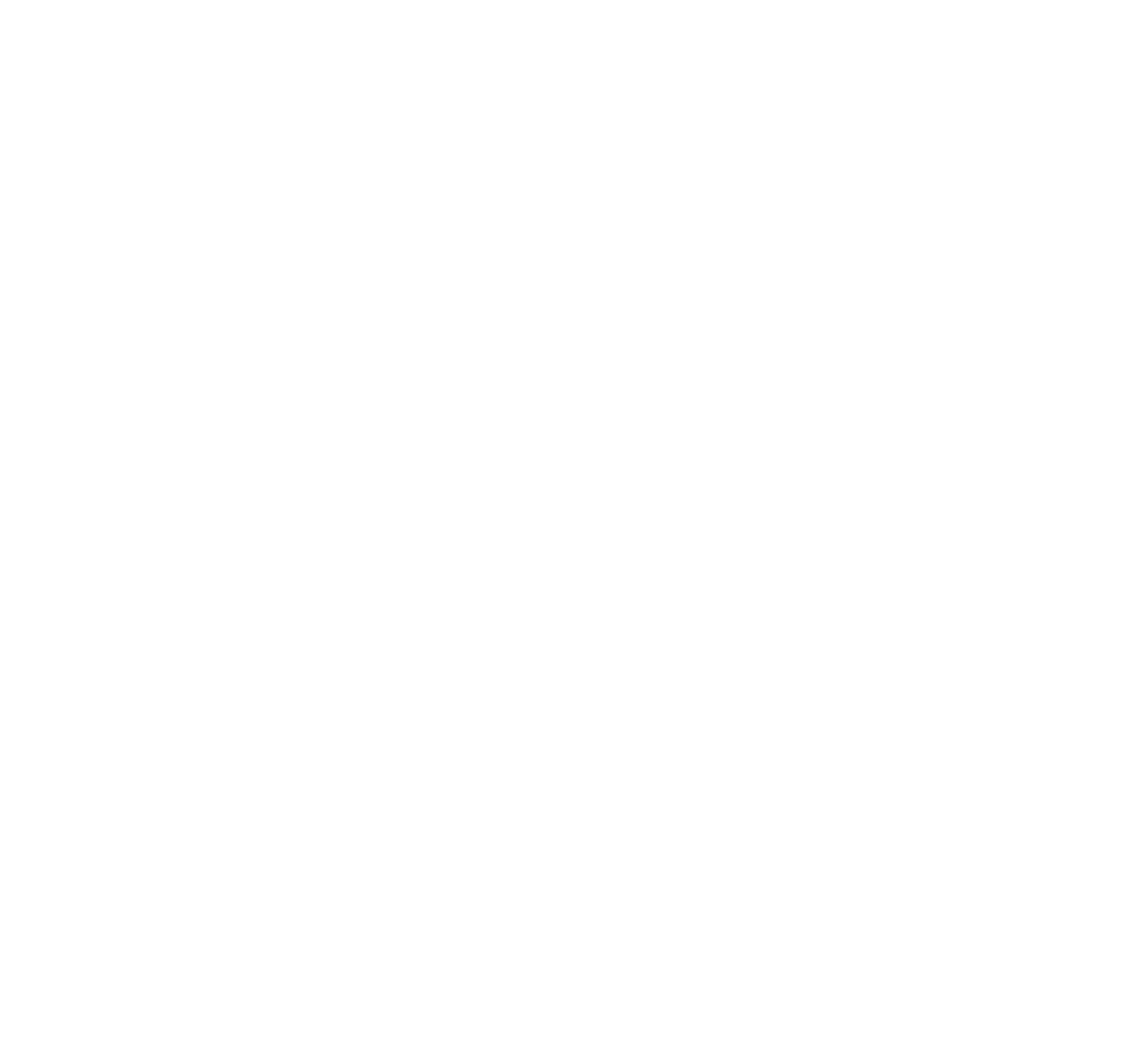
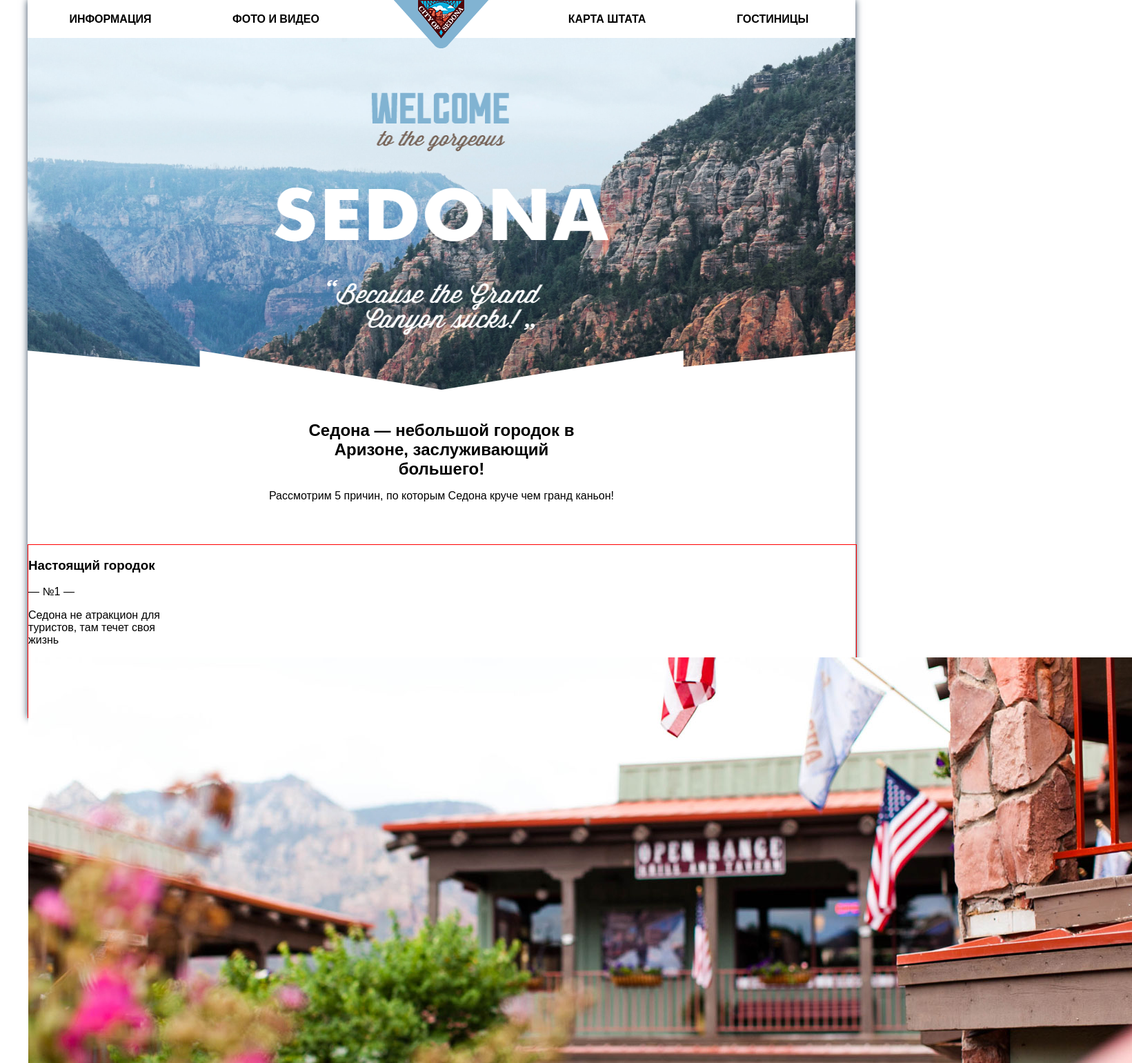
Before and after one commit to NiVyAl/sedona-header, a plain HTML site: page index.html in a window 1280 px wide. Shown: the top 1541 px of the page at 69% size, 1641 px wide, since content can reach past the window. Before the commit the page ends 800 px from the top, so only its background shows below. Drawn offline with Linux system fonts and the light colour scheme.

Commit message:
1.0
header and start main

```diff
--- a/index.css
+++ b/index.css
@@ -1,5 +1,92 @@
+html {
+    width: 100%;
+}
+
 body {
     padding: 0;
     margin: 0;
     font-family: "Arial";
+    width: 100%;
 }
+
+wrapper {
+    max-width: 1200px;
+    min-width: 768px;
+    margin: 0 auto;
+    display: block;
+    box-shadow: 0px 0px 10px #34495e;
+}
+
+header {
+
+}
+
+header nav {
+    width: 100%;
+    display: block;
+    /outline: 1px solid blue;
+    display: flex;
+    justify-content: space-between;
+    height: 55px;
+}
+
+.logo {
+    background-image: url('logo.png');
+    background-repeat: no-repeat;
+    background-position: 50%;
+    /width: 138px;
+    width: 20%;
+    height: 70px;
+}
+
+header a {
+    text-transform: uppercase;
+    text-decoration: none;
+    color: black;
+    font-weight: bold;
+}
+
+header a:hover {
+    color: #81b3d2;
+}
+
+.header-section {
+    width: 20%;
+    /border: 1px solid red;
+    text-align: center;
+    line-height: 55px;
+}
+
+
+/* Main poster */
+
+.main-poster {
+    height: 510px;
+    background-image: url("bg-poster-mask.png"), url("bg-poster-text.png"), url("bg-main-poster.jpg");
+    background-size: 100%,485px 352px, cover;
+    background-repeat: no-repeat;
+    background-position: 0% 100% ,50% 50%, 0% 10%;
+}
+
+.main-title {
+    text-align: center;
+    padding: 45px 0;
+}
+
+.main-title h2 {
+    width: 400px;
+    margin: 0 auto;
+}
+
+
+/* */
+
+.feature-img {
+    width: 100%;
+    height: 250px;
+    border: 1px solid red;
+}
+
+.feature-img-title {
+    width: 200px;
+}
--- a/index.html
+++ b/index.html
@@ -9,11 +9,34 @@
     <body>
         <wrapper>
             <header>
-                <a href="#" class="logo"></a>
                 <nav>
-                    <a class="header-section"></a>
+                    <a href="" class="header-section">Информация</a>
+                    <a href="#" class="header-section">Фото и видео</a>
+                    <a href="#" class="logo"></a>
+                    <a href="#" class="header-section">карта штата</a>
+                    <a href="#" class="header-section">гостиницы</a>
                 </nav>
             </header>
+
+            <main>
+                <div class="main-poster">
+
+                </div>
+
+                <div class="main-title">
+                    <h2>Седона &mdash; небольшой городок в Аризоне, заслуживающий большего!</h2>
+                    <p>Рассмотрим 5 причин, по&nbsp;которым Седона круче чем гранд каньон!</p>
+                </div>
+
+                <div class="feature-img">
+                    <div class="feature-img-title">
+                        <h3>Настоящий городок</h3>
+                        <span>&mdash;&nbsp;&#8470;1&nbsp;&mdash;</span>
+                        <p>Седона не атракцион для туристов, там течет своя жизнь</p>
+                    </div>
+                    <img src="photo-02.jpg">
+                </div>
+            </main>
         </wrapper>
     </body>
 </html>
```
Also changed, not shown: bg-main-poster.jpg (added), bg-poster-mask.png (added), bg-poster-text.png (added), photo-02.jpg (added), photo-03.jpg (added).
